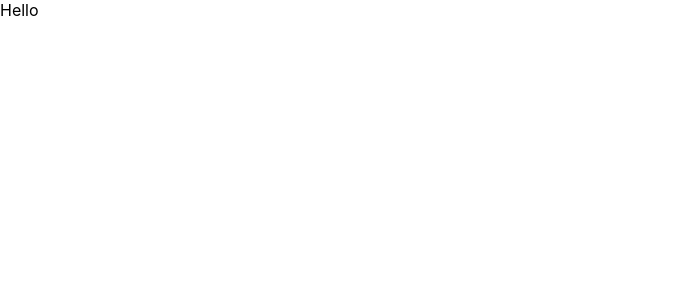
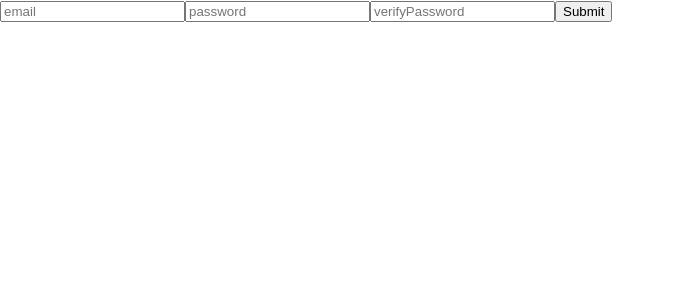
Before and after one commit to OthmaneB-Pro/ChatLink, a React (Create React App) app: page / in a window 1280 px wide. Shown: the top 300 px of the page, without its empty margins (0-675 px from the left). Built offline with nearby package versions, Linux system fonts and the light colour scheme.

Commit message:
✨ Login : create Inscription form

```diff
--- a/package.json
+++ b/package.json
@@ -3,6 +3,7 @@
   "version": "0.1.0",
   "private": true,
   "dependencies": {
+    "@hookform/resolvers": "^3.9.1",
     "@testing-library/jest-dom": "^5.17.0",
     "@testing-library/react": "^13.4.0",
     "@testing-library/user-event": "^13.5.0",
--- a/src/App.tsx
+++ b/src/App.tsx
@@ -1,3 +1,14 @@
+import { BrowserRouter, Route, Routes } from "react-router-dom";
+import LoginPage from "./components/pages/login/LoginPage";
+
 export default function App() {
-  return <div>Hello</div>;
+  return (
+    <div>
+      <BrowserRouter>
+        <Routes>
+          <Route path={"/"} element={<LoginPage />} />
+        </Routes>
+      </BrowserRouter>
+    </div>
+  );
 }
--- a/src/components/pages/login/LoginPage.tsx
+++ b/src/components/pages/login/LoginPage.tsx
@@ -1,5 +1,27 @@
+import { useForm } from "react-hook-form"
+import { yupSchema } from "./yupSchema"
+import { yupResolver } from "@hookform/resolvers/yup";
+
+
+type FormValues = {
+  email: string;
+  password: string;
+  verifyPassword: string;
+}
 export default function LoginPage() {
+  const { register, handleSubmit, formState: { errors } } = useForm<FormValues>({resolver: yupResolver(yupSchema)})
+
+  const onSubmit = (data : FormValues) => console.log(data)
   return (
-    <div>LoginPage</div>
+    <form onSubmit={handleSubmit(onSubmit)}>
+      <input {...register("email")} placeholder="email" />
+      {errors.email && <p>{errors.email.message}</p>}
+      <input {...register("password")} placeholder="password" />
+      {errors.password && <p>{errors.password.message}</p>}
+      <input {...register("verifyPassword")} placeholder="verifyPassword" />
+      {errors.verifyPassword && <p>{errors.verifyPassword.message}</p>}
+
+      <button type="submit">Submit</button>
+    </form>
   )
 }
--- a/src/components/pages/login/yupSchema.ts
+++ b/src/components/pages/login/yupSchema.ts
@@ -1,3 +1,13 @@
-export const yupSchema = {
+import * as yup from "yup";
 
-}
+export const yupSchema = yup.object().shape({
+  email: yup.string().required("Un email est requis").email("Email non valide"),
+  password: yup
+    .string()
+    .required("Le mot de passe est requis")
+    .min(8, "Le mot de passe doit contenir au moins 8 caractères"),
+  verifyPassword: yup
+    .string()
+    .required("Le mot de passe est requis")
+    .oneOf([yup.ref("password")], "Les mots de passes ne sont pas identiques"),
+});
```
Also changed, not shown: 1 other file (tests, documents, lock files or other folders).
